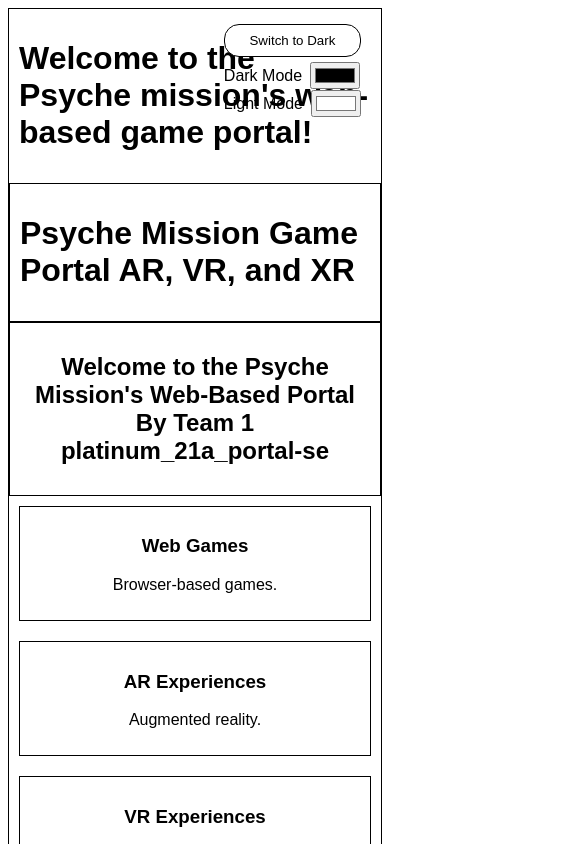
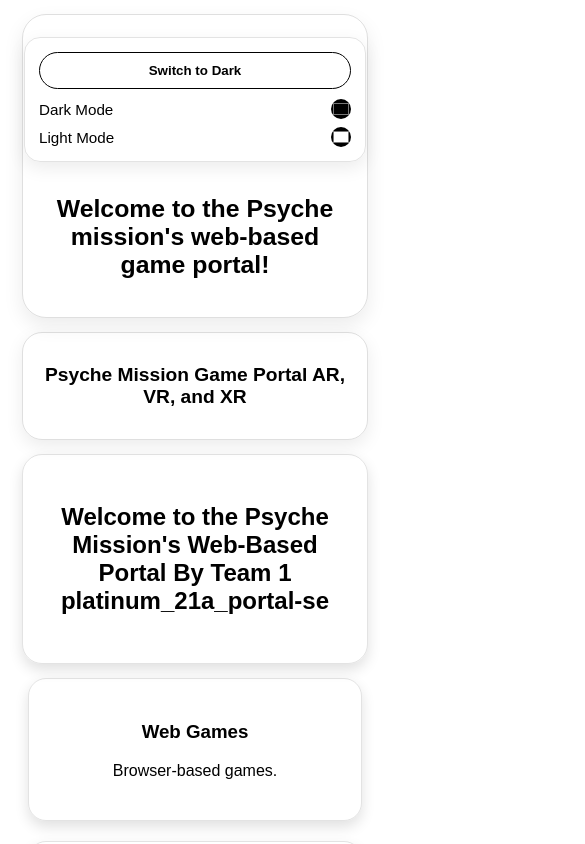
Before and after one commit to MissionToPsyche-Platinum/platinum_21a_portal-se, a Vue app in the folder Psyche-mission/: page / in a window 390 px wide. Shown: the top 844 px of the page, 585 px wide, since content can reach past the window. Built offline with nearby package versions, Linux system fonts and the light colour scheme.

Commit message:
Added color theme and styling to main page

```diff
--- a/Psyche-mission/src/components/GameLink.vue
+++ b/Psyche-mission/src/components/GameLink.vue
@@ -22,14 +22,14 @@ export default {
 </template>
 
 <style scoped>
-    .game-link-card {
+    /*.game-link-card {
         border: 2px solid black;
         background-color:honeydew;
         border-radius: 20px;
         padding: 10px;
         font-family:'Trebuchet MS', 'Lucida Sans Unicode', 'Lucida Grande', 'Lucida Sans', Arial, sans-serif;
-    }
-
+    }*/
+/*
     .dark-mode {
         border: 2px solid white;
         background-color: #190d1b;
@@ -37,5 +37,5 @@ export default {
 
     .dark-link {
         color: rgb(5, 233, 17);
-    }
+    }*/
 </style>
--- a/Psyche-mission/src/views/HomePage.vue
+++ b/Psyche-mission/src/views/HomePage.vue
@@ -48,6 +48,7 @@ export default {
 
     // these function update the localstorage with the current colors selection
     updateDarkColor() {
+
       localStorage.setItem("savedDarkColor", this.darkColor);
     },
 
@@ -60,8 +61,6 @@ export default {
 </script>
 
 <template>
-
-
   <!--dynamically adds either the "light" or "dark" class-->
   <div :class="['main', isDark ? 'dark' : 'light']" :style="[{backgroundColor: isDark? darkColor: lightColor},{color: isDark? lightColor: darkColor}]">
     <!--root container-->
@@ -79,20 +78,20 @@ export default {
         <div class="pickers">
           <label>
             Dark Mode
-            <input type="color" v-model="darkColor" @input="updateDarkColor"/>
+            <input type="color" v-model="darkColor" @input="updateDarkColor" class="picker" :style="[{backgroundColor: isDark? lightColor: darkColor},{color: isDark? lightColor: darkColor}]"/>
           </label>
           <label>
             Light Mode
-            <input type="color" v-model="lightColor" @input="updateLightColor"/>
+            <input type="color" v-model="lightColor" @input="updateLightColor" class="picker" :style="[{backgroundColor: isDark? lightColor: darkColor},{color: isDark? lightColor: darkColor}]"/>
           </label>
         </div>
       </div>
       <h1>Welcome to the Psyche mission's web-based game portal!</h1>
     </div>
+
     <!-- page header -->
     <header class="header">
       <h1>Psyche Mission Game Portal AR, VR, and XR</h1>
-
     </header>
 
     <!-- place holder for an introduction -->
@@ -131,7 +130,7 @@ export default {
       <h2>Available Experiences</h2>
       <p>Place holder for games links and previews in upcoming sprints.</p>
       <div class="game-grid">
-        <GameLink v-for="game in games" :key="game.id" :game="game" :is-dark="isDark"/>
+        <GameLink v-for="game in games" :key="game.id" :game="game" :is-dark="isDark" class="platform"/>
       </div>
     </section>
 
@@ -139,135 +138,256 @@ export default {
     <footer class="footer">
       <p>Psyche Mission Portal – Capstone Project</p>
     </footer>
-
   </div>
-
 </template>
 
 <style>
-
-/*main container styling*/
+/* main container styling */
 .main {
-  border: 1px solid;
+  min-height: 100vh;
   font-family: Arial, sans-serif;
   position: relative;
+  transition: background-color 0.3s ease, color 0.3s ease;
+  padding-bottom: 20px;
 }
 
-/*header styling*/
+/* header styling */
 .header {
-  border: 1px solid;
   display: flex;
   justify-content: center;
   align-items: center;
-  padding: 10px;
+  padding: 18px 20px;
+  margin: 20px;
+  border: 1px solid rgba(128, 128, 128, 0.25);
+  border-radius: 20px;
+  box-shadow: 0 6px 18px rgba(0, 0, 0, 0.08);
   position: relative;
+  text-align: center;
 }
 
-/*tob section styling that hold the toggle button*/
+
+
+/* top section styling (toggle button/color pickers) */
 .top {
   display: flex;
   justify-content: center;
   align-items: center;
-  padding: 10px;
+  padding: 34px 20px 24px;
+  margin: 20px;
   position: relative;
+  text-align: center;
+  border: 1px solid rgba(128, 128, 128, 0.25);
+  border-radius: 24px;
+  box-shadow: 0 8px 20px rgba(0, 0, 0, 0.08);
+}
+
+
+/* toggle button styling */
+.toggle {
+  padding: 10px 15px;
+  border: 1px solid currentColor;
+  background: transparent;
+  cursor: pointer;
+  border-radius: 999px;
+  font-weight: 600;
+  transition: transform 0.2s ease, opacity 0.2s ease, box-shadow 0.2s ease;
+}
+
+.toggle:hover {
+  transform: translateY(-10px);
+
+  box-shadow: 0 6px 14px rgba(0, 0, 0, 0.12);
+}
+
+/* intro section styling */
+.intro {
+  margin: 20px;
+  padding: 28px 22px;
+  text-align: center;
+  border: 1px solid rgba(128, 128, 128, 0.22);
+  border-radius: 20px;
+  box-shadow: 0 6px 14px rgba(0, 0, 0, 0.12);
 }
 
 
 
-/*toggle button styling*/
-.toggle {
-
-  top: 10px;
-  right: 10px;
-  padding: 8px 12px;
-  border: 1px solid;
-  background: transparent;
-  cursor: pointer;
-  border-radius: 15px;
-}
-
-/*intro section styling*/
-.intro {
-  border: 1px solid;
-  padding: 10px;
-  text-align: center;
-}
-
-/*platforms section styling*/
+/* platforms section styling */
 .platforms {
   display: grid;
-  grid-template-columns:  1fr 1fr 1fr 1fr; /* 4 columns equal width*/
+  grid-template-columns: 1fr 1fr 1fr 1fr; /* 4 columns equal width */
   gap: 20px;
-  padding: 10px;
-}
-
-/*platform cards styling*/
-.platform {
-  border: 1px solid;
-  padding: 10px;
-  text-align: center;
-}
-
-/*game section place holder styling*/
-.games-placeholder {
-  border: 1px solid;
-  padding: 40px;
-  text-align: center;
-}
-
-/*grid styling for game links*/
-.game-grid {
-  display: grid;
-  grid-template-columns: repeat(4, 1fr);
-  gap: 50px;
-  padding: 20px;
-}
-
-/*footer styling*/
-.footer {
-  border: 1px solid;
-  text-align: center;
-  padding: 15px;
+  padding: 0 20px;
+  margin-bottom: 20px;
 
 }
 
+/* platform cards styling */
+.platform {
+  border: 1px solid rgba(128, 128, 128, 0.22);
+  padding: 24px 18px;
+  text-align: center;
+  border-radius: 18px;
+  box-shadow: 0 6px 14px rgba(0, 0, 0, 0.12);
+  transition: transform 0.2s ease, box-shadow 0.2s ease;
+  cursor: pointer;
+}
+
+.platform:hover {
+  transform: translateY(-10px);
+  box-shadow: 0 10px 22px rgba(0, 0, 0, 0.14);
+}
+
+
+
+/* game section placeholder styling */
+.games-placeholder {
+  margin: 20px;
+  padding: 30px 24px;
+  text-align: center;
+  border: 1px solid rgba(128, 128, 128, 0.22);
+  border-radius: 20px;
+  box-shadow: 0 6px 18px rgba(0, 0, 0, 0.08);
+}
+
+.games-placeholder h2 {
+  margin-top: 0;
+  margin-bottom: 10px;
+  font-size: 1.5rem;
+}
+
+.games-placeholder p {
+  margin: 0 auto 24px;
+  max-width: 750px;
+  opacity: 0.85;
+  line-height: 1.6;
+}
+
+/* grid styling for game links */
+.game-grid {
+  display: grid;
+  grid-template-columns: 1fr 1fr 1fr 1fr; /* 4 columns equal width */
+  gap: 24px;
+  padding: 10px 0 0;
+
+}
+
+/* footer styling */
+.footer {
+  margin: 20px;
+  text-align: center;
+  padding: 18px;
+  border: 1px solid rgba(128, 128, 128, 0.22);
+  border-radius: 18px;
+  box-shadow: 0 6px 18px rgba(0, 0, 0, 0.08);
+  font-size: 0.95rem;
+}
+
+/* theme controls panel */
 .theme-controls {
-
   position: absolute;
-  top: 10px;
-  right: 20px;
+  top: 18px;
+  right: 18px;
   display: flex;
   flex-direction: column;
-  align-items: normal;
-  margin: 5px 0px 5px 0px;
+  align-items: stretch;
+  gap: 10px;
+  margin: 0;
+  padding: 14px;
+  border: 1px solid rgba(128, 128, 128, 0.22);
+  border-radius: 16px;
+  box-shadow: 0 6px 18px rgba(0, 0, 0, 0.08);
+  backdrop-filter: blur(4px);
 }
 
+/* color pickers */
 .pickers {
   display: flex;
   flex-direction: column;
-  gap: 1px;
-  margin: 5px 0px 5px 0px;
+  gap: 8px;
+  margin: 0;
+
+
+}
+
+.picker{
+  padding: 1px ;
+  border: 1px solid currentColor;
+  background: transparent;
+  cursor: pointer;
+
+  font-weight: 100;
 
 }
 
 label {
   display: flex;
   align-items: center;
-  gap: 8px;
+  justify-content: space-between;
+  gap: 10px;
+  font-size: 0.95rem;
 }
 
-/* Responsiveness */
+input[type="color"] {
+  width: 20px;
+  height: 20px;
+  border: none;
+  background: transparent;
+  cursor: pointer;
+  padding: 0;
+  border-radius: 50px;
 
-@media (max-width: 900px) {
-  .platforms {
-    grid-template-columns: 1fr 1fr; /* 2 columns equal width*/
+}
+
+/* Responsive design */
+@media (max-width: 1100px) {
+  .platforms,
+  .game-grid {
+    grid-template-columns: repeat(2, 1fr);
   }
 }
 
+@media (max-width: 900px) {
+  .top {
+    padding-top: 110px;
+  }
+
+
+
+}
+
 @media (max-width: 600px) {
-  .platforms {
+  .platforms,
+  .game-grid {
     grid-template-columns: 1fr;
   }
+
+  .top,
+  .header,
+  .intro,
+  .games-placeholder,
+  .footer {
+    margin: 14px;
+  }
+
+  .top {
+    flex-direction: column;
+    padding: 22px 16px;
+  }
+
+  .top h1 {
+    font-size: 1.55rem;
+    padding: 0;
+  }
+
+  .header h1 {
+    font-size: 1.2rem;
+  }
+
+  .theme-controls {
+    position: static;
+    width: 100%;
+    max-width: 320px;
+    margin-bottom: 16px;
+  }
 }
-
 </style>
```
Also changed, not shown: 1 other file (tests, documents, lock files or other folders).
